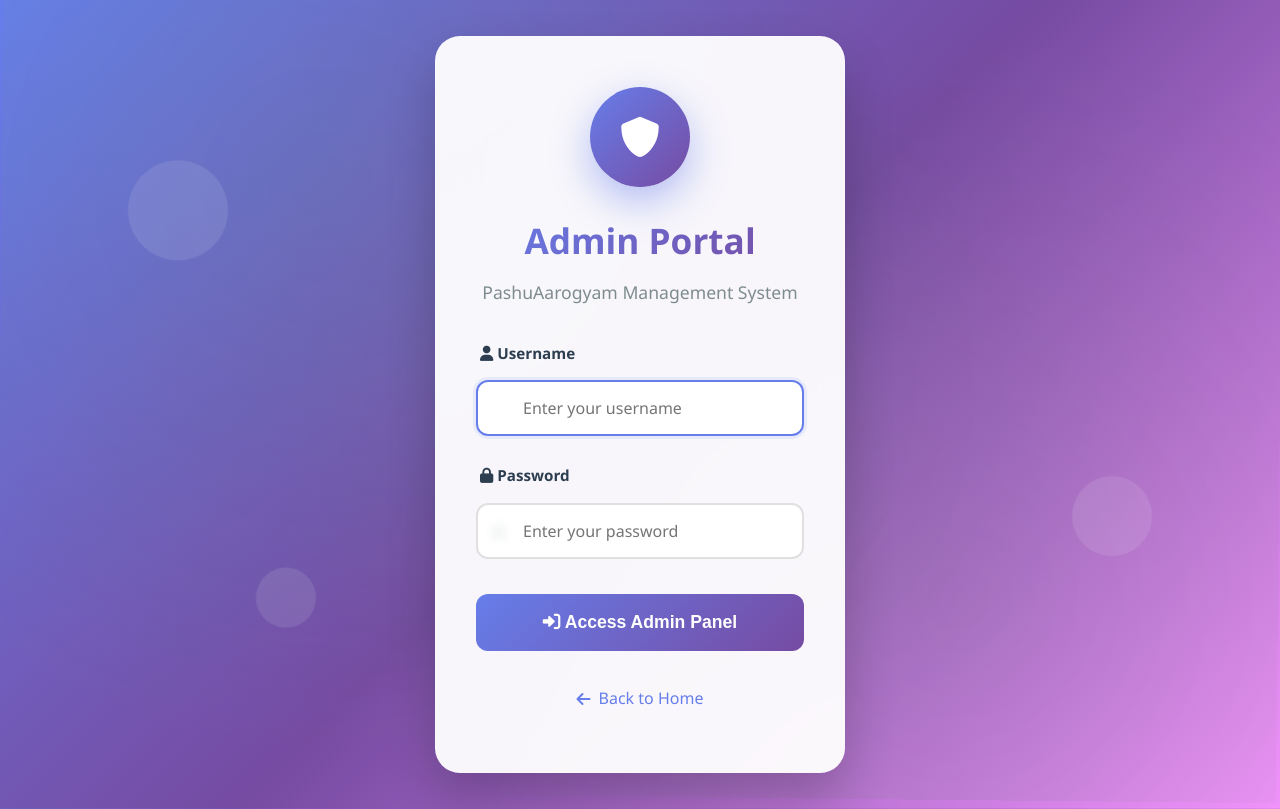
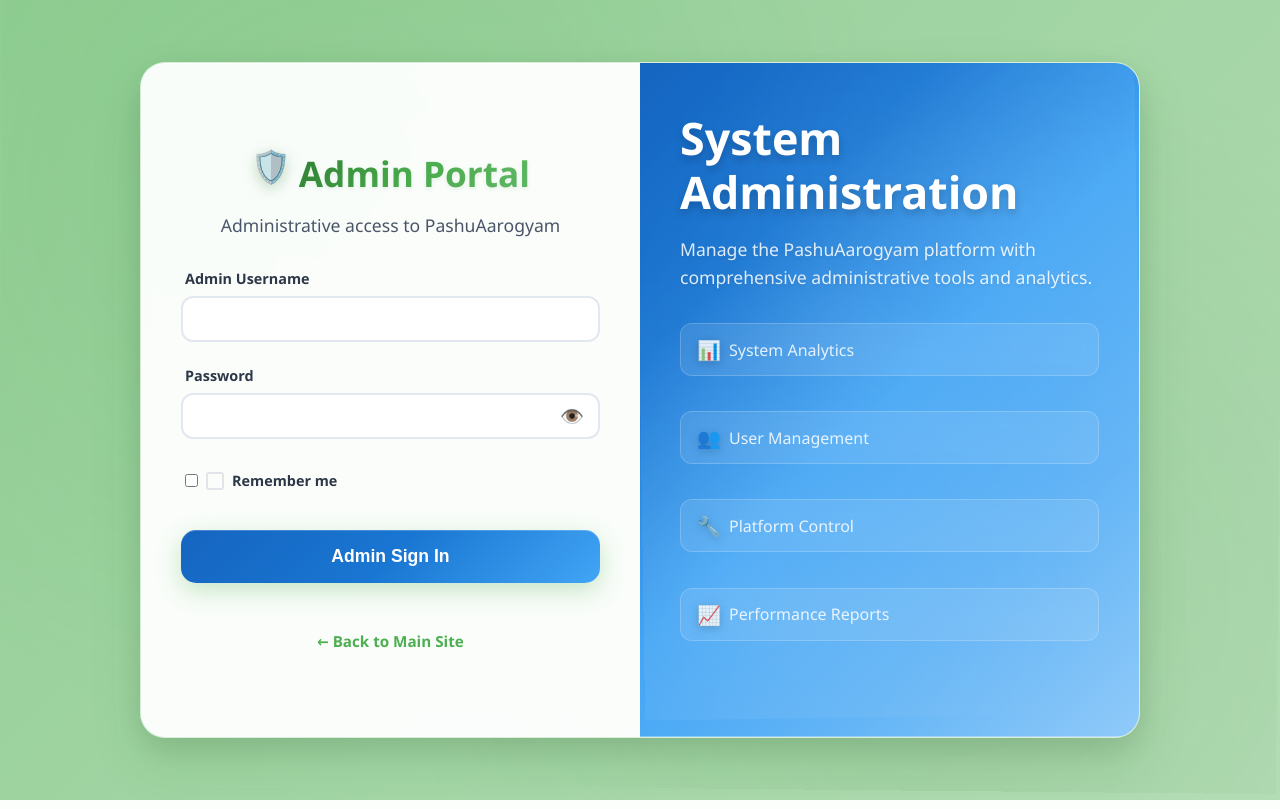
Before and after one commit to Adjadhav123/PashuAarogyam, a Flask app: page /admin/login in a window 1280 px wide. Run offline with Flask 3, Linux system fonts and the light colour scheme.

Commit message:
admin login improve

```diff
--- a/templates/admin_login.html
+++ b/templates/admin_login.html
@@ -4,365 +4,132 @@
     <meta charset="UTF-8">
     <meta name="viewport" content="width=device-width, initial-scale=1.0">
     <title>Admin Login - PashuAarogyam</title>
-    <link rel="stylesheet" href="{{ url_for('static', filename='css/style.css') }}">
     <link rel="stylesheet" href="{{ url_for('static', filename='css/auth.css') }}">
     <link rel="icon" href="{{ url_for('static', filename='favicon.ico') }}" type="image/x-icon">
-    <link href="https://cdnjs.cloudflare.com/ajax/libs/font-awesome/6.0.0/css/all.min.css" rel="stylesheet">
-    <style>
-        * {
-            margin: 0;
-            padding: 0;
-            box-sizing: border-box;
-        }
-
-        body {
-            font-family: 'Segoe UI', Tahoma, Geneva, Verdana, sans-serif;
-            background: linear-gradient(135deg, #667eea 0%, #764ba2 50%, #f093fb 100%);
-            min-height: 100vh;
-            display: flex;
-            align-items: center;
-            justify-content: center;
-            position: relative;
-            overflow: hidden;
-        }
-
-        /* Animated background elements */
-        .bg-animation {
-            position: absolute;
-            top: 0;
-            left: 0;
-            width: 100%;
-            height: 100%;
-            overflow: hidden;
-            z-index: 0;
-        }
-
-        .floating-shapes {
-            position: absolute;
-            width: 100px;
-            height: 100px;
-            background: rgba(255, 255, 255, 0.1);
-            border-radius: 50%;
-            animation: float 6s ease-in-out infinite;
-        }
-
-        .floating-shapes:nth-child(1) {
-            top: 20%;
-            left: 10%;
-            animation-delay: 0s;
-        }
-
-        .floating-shapes:nth-child(2) {
-            top: 60%;
-            right: 10%;
-            animation-delay: 2s;
-            width: 80px;
-            height: 80px;
-        }
-
-        .floating-shapes:nth-child(3) {
-            bottom: 20%;
-            left: 20%;
-            animation-delay: 4s;
-            width: 60px;
-            height: 60px;
-        }
-
-        @keyframes float {
-            0%, 100% { transform: translateY(0px) rotate(0deg); }
-            50% { transform: translateY(-20px) rotate(180deg); }
-        }
-
-        .admin-login-container {
-            position: relative;
-            z-index: 1;
-            padding: 20px;
-            width: 100%;
-            max-width: 450px;
-        }
-
-        .admin-login-box {
-            background: rgba(255, 255, 255, 0.95);
-            backdrop-filter: blur(20px);
-            padding: 50px 40px;
-            border-radius: 25px;
-            box-shadow: 0 25px 50px rgba(0,0,0,0.2);
-            text-align: center;
-            border: 1px solid rgba(255, 255, 255, 0.2);
-            transition: transform 0.3s ease;
-        }
-
-        .admin-login-box:hover {
-            transform: translateY(-5px);
-        }
-
-        .admin-icon {
-            width: 100px;
-            height: 100px;
-            background: linear-gradient(135deg, #667eea 0%, #764ba2 100%);
-            border-radius: 50%;
-            display: flex;
-            align-items: center;
-            justify-content: center;
-            margin: 0 auto 25px;
-            color: white;
-            font-size: 2.5rem;
-            box-shadow: 0 10px 30px rgba(102, 126, 234, 0.3);
-            animation: pulse 2s infinite;
-        }
-
-        @keyframes pulse {
-            0% { box-shadow: 0 10px 30px rgba(102, 126, 234, 0.3); }
-            50% { box-shadow: 0 15px 40px rgba(102, 126, 234, 0.5); }
-            100% { box-shadow: 0 10px 30px rgba(102, 126, 234, 0.3); }
-        }
-
-        .admin-title {
-            color: #2c3e50;
-            margin-bottom: 10px;
-            font-size: 2.2rem;
-            font-weight: 700;
-            background: linear-gradient(135deg, #667eea 0%, #764ba2 100%);
-            -webkit-background-clip: text;
-            -webkit-text-fill-color: transparent;
-            background-clip: text;
-        }
-
-        .admin-subtitle {
-            color: #7f8c8d;
-            margin-bottom: 35px;
-            font-size: 1.1rem;
-            font-weight: 500;
-        }
-
-        .form-group {
-            margin-bottom: 25px;
-            text-align: left;
-            position: relative;
-        }
-
-        .form-group label {
-            display: block;
-            margin-bottom: 8px;
-            color: #2c3e50;
-            font-weight: 600;
-            font-size: 0.95rem;
-        }
-
-        .input-container {
-            position: relative;
-        }
-
-        .input-icon {
-            position: absolute;
-            left: 15px;
-            top: 50%;
-            transform: translateY(-50%);
-            color: #7f8c8d;
-            font-size: 1.1rem;
-        }
-
-        .form-group input {
-            width: 100%;
-            padding: 15px 15px 15px 45px;
-            border: 2px solid #e0e0e0;
-            border-radius: 12px;
-            font-size: 1rem;
-            transition: all 0.3s ease;
-            background: rgba(255, 255, 255, 0.9);
-        }
-
-        .form-group input:focus {
-            outline: none;
-            border-color: #667eea;
-            background: white;
-            box-shadow: 0 0 0 3px rgba(102, 126, 234, 0.1);
-        }
-
-        .admin-login-btn {
-            width: 100%;
-            padding: 18px;
-            background: linear-gradient(135deg, #667eea 0%, #764ba2 100%);
-            color: white;
-            border: none;
-            border-radius: 12px;
-            font-size: 1.1rem;
-            font-weight: 600;
-            cursor: pointer;
-            transition: all 0.3s ease;
-            position: relative;
-            overflow: hidden;
-            margin-top: 10px;
-        }
-
-        .admin-login-btn::before {
-            content: '';
-            position: absolute;
-            top: 0;
-            left: -100%;
-            width: 100%;
-            height: 100%;
-            background: linear-gradient(90deg, transparent, rgba(255,255,255,0.2), transparent);
-            transition: left 0.5s;
-        }
-
-        .admin-login-btn:hover::before {
-            left: 100%;
-        }
-
-        .admin-login-btn:hover {
-            transform: translateY(-2px);
-            box-shadow: 0 15px 35px rgba(102, 126, 234, 0.4);
-        }
-
-        .admin-login-btn:disabled {
-            opacity: 0.7;
-            cursor: not-allowed;
-            transform: none;
-        }
-
-        .back-link {
-            margin-top: 25px;
-            display: inline-flex;
-            align-items: center;
-            gap: 8px;
-            color: #667eea;
-            text-decoration: none;
-            font-weight: 500;
-            padding: 10px 20px;
-            border-radius: 25px;
-            transition: all 0.3s ease;
-        }
-
-        .back-link:hover {
-            background: rgba(102, 126, 234, 0.1);
-            transform: translateX(-5px);
-        }
-
-        .alert {
-            padding: 15px 20px;
-            border-radius: 12px;
-            margin-bottom: 25px;
-            font-weight: 500;
-            border: none;
-            animation: slideIn 0.3s ease;
-        }
-
-        @keyframes slideIn {
-            from { opacity: 0; transform: translateY(-10px); }
-            to { opacity: 1; transform: translateY(0); }
-        }
-
-        .alert-error {
-            background: linear-gradient(135deg, #ff6b6b, #ee5a52);
-            color: white;
-        }
-
-        .alert-success {
-            background: linear-gradient(135deg, #51cf66, #40c057);
-            color: white;
-        }
-
-        .loading {
-            display: none;
-            margin-left: 10px;
-            animation: spin 1s linear infinite;
-        }
-
-        @keyframes spin {
-            from { transform: rotate(0deg); }
-            to { transform: rotate(360deg); }
-        }
-
-        /* Mobile responsiveness */
-        @media (max-width: 480px) {
-            .admin-login-box {
-                padding: 40px 30px;
-                margin: 10px;
-            }
-
-            .admin-title {
-                font-size: 1.8rem;
-            }
-
-            .admin-icon {
-                width: 80px;
-                height: 80px;
-                font-size: 2rem;
-            }
-        }
-    </style>
 </head>
 <body>
-    <div class="bg-animation">
-        <div class="floating-shapes"></div>
-        <div class="floating-shapes"></div>
-        <div class="floating-shapes"></div>
-    </div>
+    <div class="auth-container">
+        <div class="auth-card">
+            <div class="auth-header">
+                <div class="logo">
+                    <span class="logo-icon">🛡️</span>
+                    <h1>Admin Portal</h1>
+                </div>
+                <p>Administrative access to PashuAarogyam</p>
+            </div>
 
-    <div class="admin-login-container">
-        <div class="admin-login-box">
-            <div class="admin-icon">
-                <i class="fas fa-shield-alt"></i>
-            </div>
-            <h1 class="admin-title">Admin Portal</h1>
-            <p class="admin-subtitle">PashuAarogyam Management System</p>
+            <form id="adminLoginForm" class="auth-form">
+                <div class="form-group">
+                    <label for="username">Admin Username</label>
+                    <input type="text" id="username" name="username" required>
+                    <div class="form-error" id="username-error"></div>
+                </div>
 
-            <div id="alert-container"></div>
+                <div class="form-group">
+                    <label for="password">Password</label>
+                    <div class="password-input">
+                        <input type="password" id="password" name="password" required>
+                        <button type="button" class="password-toggle" onclick="togglePassword('password')">
+                            <span id="password-toggle-icon">👁️</span>
+                        </button>
+                    </div>
+                    <div class="form-error" id="password-error"></div>
+                </div>
 
-            <form id="adminLoginForm">
                 <div class="form-group">
-                    <label for="username"><i class="fas fa-user"></i> Username</label>
-                    <div class="input-container">
-                        <i class="input-icon fas fa-user"></i>
-                        <input type="text" id="username" name="username" required autocomplete="username" placeholder="Enter your username">
+                    <div class="form-options">
+                        <label class="checkbox-label">
+                            <input type="checkbox" id="remember" name="remember">
+                            <span class="checkmark"></span>
+                            Remember me
+                        </label>
                     </div>
                 </div>
 
-                <div class="form-group">
-                    <label for="password"><i class="fas fa-lock"></i> Password</label>
-                    <div class="input-container">
-                        <i class="input-icon fas fa-lock"></i>
-                        <input type="password" id="password" name="password" required autocomplete="current-password" placeholder="Enter your password">
+                <button type="submit" class="auth-button admin-button" id="loginButton">
+                    <span class="button-text">Admin Sign In</span>
+                    <div class="button-spinner" style="display: none;">
+                        <div class="spinner"></div>
+                    </div>
+                </button>
+
+                <div class="auth-footer">
+                    <p><a href="{{ url_for('index') }}">← Back to Main Site</a></p>
+                </div>
+            </form>
+
+            <div class="alert" id="alertMessage" style="display: none;"></div>
+        </div>
+
+        <div class="auth-background admin-background">
+            <div class="background-pattern"></div>
+            <div class="background-content">
+                <h2>System Administration</h2>
+                <p>Manage the PashuAarogyam platform with comprehensive administrative tools and analytics.</p>
+                <div class="feature-highlights">
+                    <div class="feature-item">
+                        <span class="feature-icon">📊</span>
+                        <span>System Analytics</span>
+                    </div>
+                    <div class="feature-item">
+                        <span class="feature-icon">👥</span>
+                        <span>User Management</span>
+                    </div>
+                    <div class="feature-item">
+                        <span class="feature-icon">🔧</span>
+                        <span>Platform Control</span>
+                    </div>
+                    <div class="feature-item">
+                        <span class="feature-icon">📈</span>
+                        <span>Performance Reports</span>
                     </div>
                 </div>
-
-                <button type="submit" class="admin-login-btn" id="loginBtn">
-                    <i class="fas fa-sign-in-alt"></i> Access Admin Panel
-                    <span class="loading" id="loading"><i class="fas fa-spinner"></i></span>
-                </button>
-            </form>
-
-            <a href="{{ url_for('index') }}" class="back-link">
-                <i class="fas fa-arrow-left"></i> Back to Home
-            </a>
+            </div>
         </div>
     </div>
 
     <script>
+        function togglePassword(fieldId) {
+            const field = document.getElementById(fieldId);
+            const icon = document.getElementById(fieldId + '-toggle-icon');
+
+            if (field.type === 'password') {
+                field.type = 'text';
+                icon.textContent = '🙈';
+            } else {
+                field.type = 'password';
+                icon.textContent = '👁️';
+            }
+        }
+
         document.getElementById('adminLoginForm').addEventListener('submit', async function(e) {
             e.preventDefault();
 
-            const loginBtn = document.getElementById('loginBtn');
-            const loading = document.getElementById('loading');
-            const alertContainer = document.getElementById('alert-container');
+            const button = document.getElementById('loginButton');
+            const buttonText = button.querySelector('.button-text');
+            const spinner = button.querySelector('.button-spinner');
+            const alertDiv = document.getElementById('alertMessage');
 
-            // Clear previous alerts
-            alertContainer.innerHTML = '';
+            // Clear previous errors
+            document.querySelectorAll('.form-error').forEach(error => {
+                error.textContent = '';
+                error.style.display = 'none';
+            });
+            alertDiv.style.display = 'none';
 
-            // Show loading
-            loginBtn.disabled = true;
-            loading.style.display = 'inline';
-            loginBtn.innerHTML = '<i class="fas fa-spinner fa-spin"></i> Authenticating...';
+            // Show loading state
+            button.disabled = true;
+            buttonText.style.display = 'none';
+            spinner.style.display = 'flex';
+
+            const formData = new FormData(this);
+            const data = Object.fromEntries(formData);
 
             try {
-                const formData = new FormData(this);
-                const data = Object.fromEntries(formData);
-
                 const response = await fetch('/admin/login', {
                     method: 'POST',
                     headers: {
-                        'Content-Type': 'application/json',
+                        'Content-Type': 'application/json'
                     },
                     body: JSON.stringify(data)
                 });
@@ -371,57 +138,118 @@
 
                 if (result.success) {
                     // Show success message
-                    alertContainer.innerHTML = `
-                        <div class="alert alert-success">
-                            <i class="fas fa-check-circle"></i> ${result.message}
-                        </div>
-                    `;
+                    alertDiv.className = 'alert alert-success';
+                    alertDiv.textContent = 'Login successful! Redirecting...';
+                    alertDiv.style.display = 'block';
 
-                    loginBtn.innerHTML = '<i class="fas fa-check"></i> Success! Redirecting...';
-
-                    // Redirect after a short delay
+                    // Redirect after a brief delay
                     setTimeout(() => {
-                        window.location.href = result.redirect;
-                    }, 1500);
+                        window.location.href = result.redirect || '/admin_dashboard';
+                    }, 1000);
                 } else {
                     // Show error message
-                    alertContainer.innerHTML = `
-                        <div class="alert alert-error">
-                            <i class="fas fa-exclamation-triangle"></i> ${result.message}
-                        </div>
-                    `;
+                    alertDiv.className = 'alert alert-error';
+                    alertDiv.textContent = result.message || 'Login failed. Please try again.';
+                    alertDiv.style.display = 'block';
 
-                    loginBtn.innerHTML = '<i class="fas fa-sign-in-alt"></i> Access Admin Panel';
+                    // Show specific field errors if available
+                    if (result.errors) {
+                        Object.keys(result.errors).forEach(field => {
+                            const errorDiv = document.getElementById(field + '-error');
+                            if (errorDiv) {
+                                errorDiv.textContent = result.errors[field];
+                                errorDiv.style.display = 'block';
+                            }
+                        });
+                    }
                 }
             } catch (error) {
+                alertDiv.className = 'alert alert-error';
+                alertDiv.textContent = 'Network error. Please check your connection and try again.';
+                alertDiv.style.display = 'block';
                 console.error('Login error:', error);
-                alertContainer.innerHTML = `
-                    <div class="alert alert-error">
-                        <i class="fas fa-exclamation-triangle"></i> An error occurred during login. Please try again.
-                    </div>
-                `;
-
-                loginBtn.innerHTML = '<i class="fas fa-sign-in-alt"></i> Access Admin Panel';
             } finally {
-                // Hide loading
-                loginBtn.disabled = false;
-                loading.style.display = 'none';
+                // Reset button state
+                button.disabled = false;
+                buttonText.style.display = 'inline';
+                spinner.style.display = 'none';
             }
         });
 
-        // Auto-focus on username field
-        document.getElementById('username').focus();
+        // Auto-hide alerts after 5 seconds
+        function showAlert(message, type = 'error') {
+            const alertDiv = document.getElementById('alertMessage');
+            alertDiv.className = `alert alert-${type}`;
+            alertDiv.textContent = message;
+            alertDiv.style.display = 'block';
 
-        // Add some interactive effects
-        document.querySelectorAll('input').forEach(input => {
-            input.addEventListener('focus', function() {
-                this.parentElement.style.transform = 'scale(1.02)';
-            });
+            setTimeout(() => {
+                alertDiv.style.display = 'none';
+            }, 5000);
+        }
+    </script>
 
-            input.addEventListener('blur', function() {
-                this.parentElement.style.transform = 'scale(1)';
-            });
-        });
-    </script>
+    <style>
+        /* Admin-specific styling */
+        .admin-button {
+            background: linear-gradient(135deg, #1565C0, #1976D2, #42A5F5);
+            border: none;
+            color: white;
+        }
+
+        .admin-button:hover {
+            background: linear-gradient(135deg, #0D47A1, #1565C0, #1976D2);
+            transform: translateY(-2px);
+        }
+
+        .admin-background {
+            background: linear-gradient(135deg, #1565C0 0%, #1976D2 25%, #42A5F5 50%, #64B5F6 75%, #90CAF9 100%);
+        }
+
+        .admin-background .background-content h2 {
+            color: white;
+        }
+
+        .admin-background .background-content p {
+            color: rgba(255, 255, 255, 0.9);
+        }
+
+        .logo-icon {
+            font-size: 2rem;
+            margin-right: 0.5rem;
+        }
+
+        .feature-highlights {
+            margin-top: 2rem;
+        }
+
+        .feature-item {
+            display: flex;
+            align-items: center;
+            gap: 0.5rem;
+            margin-bottom: 1rem;
+            color: rgba(255, 255, 255, 0.9);
+        }
+
+        .feature-icon {
+            font-size: 1.2rem;
+        }
+
+        /* Responsive adjustments */
+        @media (max-width: 768px) {
+            .auth-container {
+                grid-template-columns: 1fr;
+                max-width: 400px;
+            }
+
+            .auth-background {
+                display: none;
+            }
+
+            .auth-card {
+                padding: 2rem 1.5rem;
+            }
+        }
+    </style>
 </body>
 </html>
```
